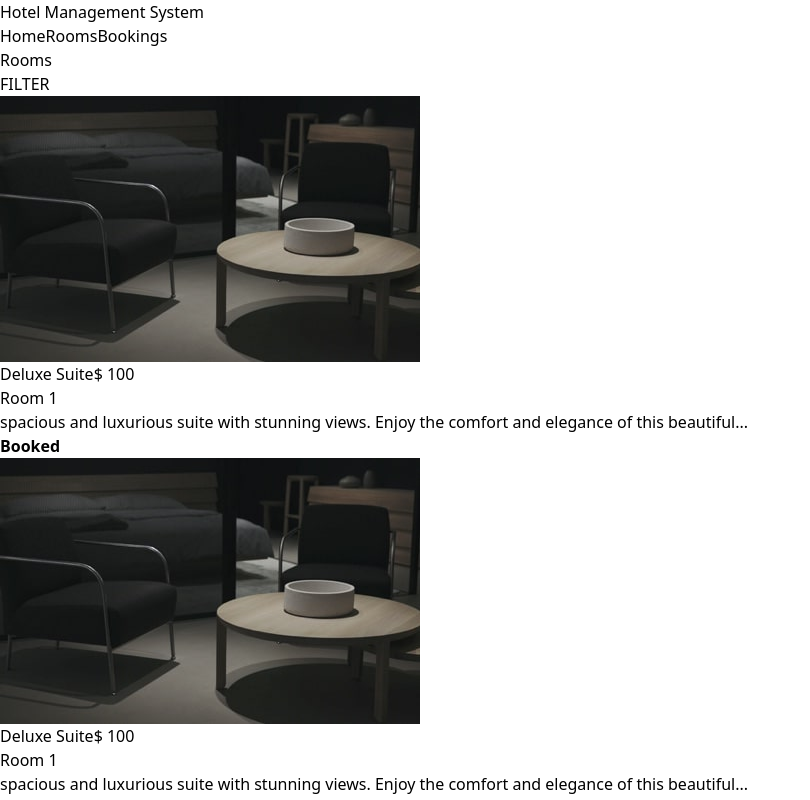
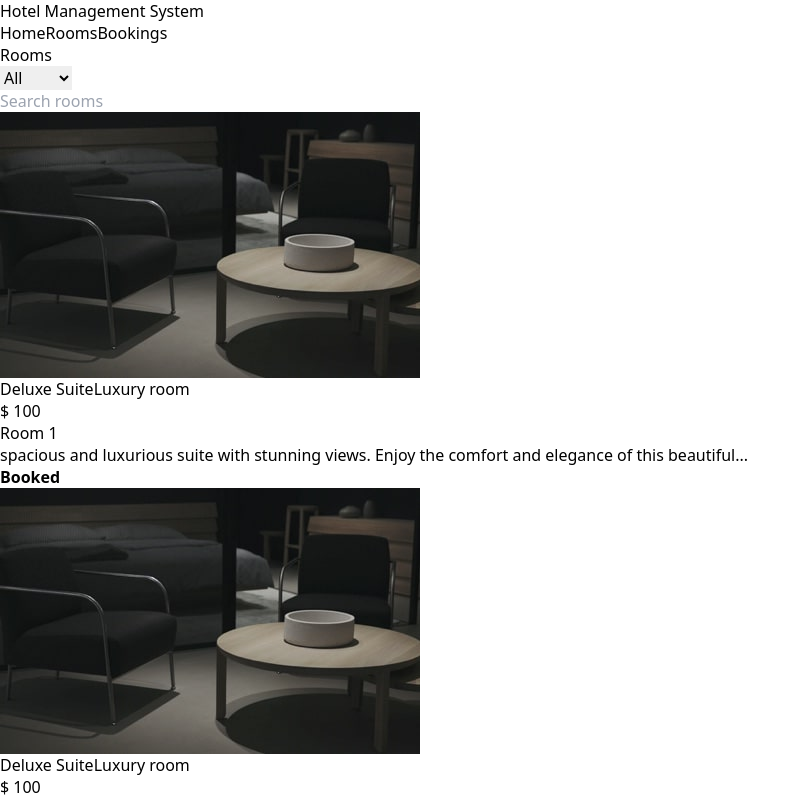
Before and after one commit to NTiger07/hotel-src, a React (Vite) app in the folder hotel-frontend/: page /rooms in a window 1280 px wide. Shown: the top 800 px of the page, without its empty margins (0-810 px from the left). Built offline with nearby package versions, Linux system fonts and the light colour scheme.

Commit message:
Room Filter WIP

```diff
--- a/hotel-frontend/src/App.css
+++ b/hotel-frontend/src/App.css
@@ -17,3 +17,16 @@
   src: local("Poppins"),
     url("/fonts/Poppins/Poppins-Regular.ttf") format("truetype");
 }
+
+input[type="search"]::-webkit-search-decoration,
+input[type="search"]::-webkit-search-cancel-button,
+input[type="search"]::-webkit-search-results-button,
+input[type="search"]::-webkit-search-results-decoration { display: none; }
+body {
+  @apply leading-[normal] m-0;
+}
+*,
+::before,
+::after {
+  border-width: 0;
+}
--- a/hotel-frontend/src/components/Bookings/BookingItem.tsx
+++ b/hotel-frontend/src/components/Bookings/BookingItem.tsx
@@ -7,7 +7,6 @@ const BookingItem = (props: BookingProps) => {
     const { id } = props
     const setBackdropStyle = useMemo(() => {
         if (id % 2 == 0) {
-            // even number
             return { backgroundColor: "#f9f9f9" };
         }
         return { backgroundColor: "#fff" };
@@ -17,15 +16,15 @@ const BookingItem = (props: BookingProps) => {
     return (
         <div className="w-full flex items-center py-[1.3%] px-[3%]" style={setBackdropStyle}>
 
-            <span className="w-[20%]">Olaleru Favour</span>
-            <div className="w-[20%] flex flex-col">
-                <span>Room 1</span>
-                <span className="text-[.9rem] text-greys-etherium">Deluxe Suite</span>
-
+            <span className="w-[25%] text-[1.1rem]">Olaleru Favour</span>
+            <span className="w-[12%]">Room 1</span>
+            <div className="w-[15.5%] flex flex-col">
+                <span>Deluxe Suite</span>
+                <span className="text-[.9rem] text-greys-etherium">Luxury room</span>
             </div>
-            <span className="w-[20%]">21st February, 2024</span>
-            <span className="w-[20%]">14th March, 2024</span>
-            <span className="w-[20%]">Completed</span>
+            <span className="w-[17%]">21st February, 2024</span>
+            <span className="w-[17%]">14th March, 2024</span>
+            <span className="w-[15.5%]">Completed</span>
             <div className="relative w-[2.5%] flex justify-center cursor-pointer">
                 <img
                     src="/icons/double-arrow.svg"
--- a/hotel-frontend/src/components/Bookings/BookingsContainer.tsx
+++ b/hotel-frontend/src/components/Bookings/BookingsContainer.tsx
@@ -5,6 +5,14 @@ const BookingsContainer = () => {
     <div className="pt-[2rem]">
       <span className="text-primary-red font-bold text-[3rem]">Bookings</span>
       <div>FILTER</div>
+      <div className="bg-[#f9f9f9] py-[1.5%] px-[3%] pr-[5.5%] font-bold flex items-center rounded-t-md">
+        <span className="w-[25%]">Customer Name</span>
+        <span className="w-[12%]">Room No.</span>
+        <span className="w-[15.5%]">Room Type</span>
+        <span className="w-[17%]">Check-in Date</span>
+        <span className="w-[17%]">Check-out Date</span>
+        <span className="w-[15.5%]">Status</span>
+      </div>
       <div className="flex flex-col">
         <BookingItem id={1}/>
         <BookingItem id={2}/>
--- a/hotel-frontend/src/components/Header.tsx
+++ b/hotel-frontend/src/components/Header.tsx
@@ -6,10 +6,10 @@ const Header = () => {
         <div className="h-[13vh] shadow-lg bg-white flex items-center px-[5%] justify-between">
             <span className="font-bold text-[2.2rem] font-poppins">Hotel Management System</span>
 
-            <div className="flex items-center justify-between w-[30%]">
-                <span className="text-black text-[1.5rem] cursor-pointer" onClick={() => navigate("/")}>Home</span>
-                <span className="text-black text-[1.5rem] cursor-pointer" onClick={() => navigate("/rooms")}>Rooms</span>
-                <span className="text-black text-[1.5rem] cursor-pointer" onClick={() => navigate("/bookings")}>Bookings</span>
+            <div className="flex items-center justify-between w-[30%] text-[1.3rem]">
+                <span className="text-black cursor-pointer" onClick={() => navigate("/")}>Home</span>
+                <span className="text-black cursor-pointer" onClick={() => navigate("/rooms")}>Rooms</span>
+                <span className="text-black cursor-pointer" onClick={() => navigate("/bookings")}>Bookings</span>
             </div>
         </div>
     )
--- a/hotel-frontend/src/components/Rooms/RoomItem.tsx
+++ b/hotel-frontend/src/components/Rooms/RoomItem.tsx
@@ -5,11 +5,14 @@ const RoomItem = () => {
                 <img src="/assets/room.jpg" className="rounded-t-xl w-[280px]" alt="" />
             </div>
             <div className="w-full h-[50%] p-[5%] flex flex-col items-center">
-                <div className="flex items-center justify-between w-full font-semibold text-[1.3rem]">
-                    <span>Deluxe Suite</span>
+                <div className="flex justify-between w-full font-semibold text-[1.3rem]">
+                    <div className="flex flex-col">
+                        <span>Deluxe Suite</span>
+                        <span className="text-[.8rem] text-greys-etherium">Luxury room</span>
+                    </div>
                     <span>$ 100</span>
                 </div>
-                <span className="w-full">Room 1</span>
+                <span className="w-full text-[.8rem]">Room 1</span>
                 <p className="w-full py-[3%]">spacious and luxurious suite
                     with stunning views. Enjoy the
                     comfort and elegance of this
--- a/hotel-frontend/src/components/Rooms/RoomsContainer.tsx
+++ b/hotel-frontend/src/components/Rooms/RoomsContainer.tsx
@@ -4,7 +4,23 @@ const RoomsContainer = () => {
   return (
     <div className="pt-[2rem]">
       <span className="text-primary-red font-bold text-[3rem]">Rooms</span>
-<div>FILTER</div>
+      <div className="flex items-center">
+        <select name="diet">
+          <option value="">All</option>
+          <option value="basic">Basic</option>
+          <option value="family">Family</option>
+          <option value="luxury">Luxury</option>
+          <option value="suite">Suite</option>
+        </select>
+
+        <div>
+          <input
+          type="search"
+          className="pl-[20px] w-[100%] text-[1.2rem] outline-none appearance-none"
+          placeholder="Search rooms"
+          />
+        </div>
+      </div>
       <div className="grid grid-cols-4 gap-y-[3rem] pb-[2rem] gap-x-3">
         <RoomItem />
         <RoomItem />
```
Also changed, not shown: 1 other file (tests, documents, lock files or other folders).
